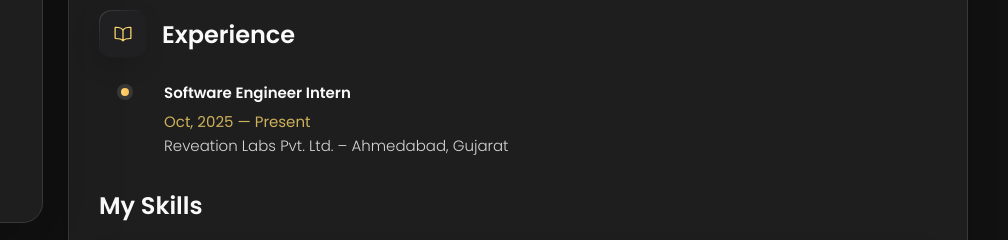
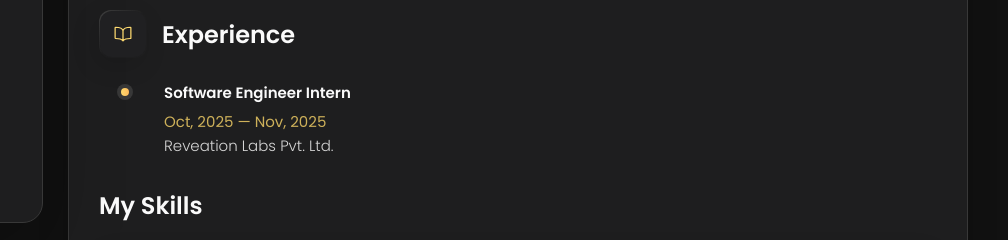
Before and after one commit to ronitmotivaras/Portfolio, a plain HTML site: page index.html in a window 1280 px wide. Both pictures are taken after a click on the button "Resume". Shown: the part 519-759 px from the top of the page, 272-1280 px from the left. Drawn offline with nearby package versions, Linux system fonts and the light colour scheme.

Commit message:
add changes

```diff
--- a/index.html
+++ b/index.html
@@ -380,9 +380,9 @@
 
           <li class="timeline-item">
             <h4 class="h4 timeline-item-title">Software Engineer Intern</h4>
-            <span>Oct, 2025 — Present</span>
+            <span>Oct, 2025 — Nov, 2025</span>
             <p class="timeline-text">
-              Reveation Labs Pvt. Ltd. – Ahmedabad, Gujarat
+              Reveation Labs Pvt. Ltd.
             </p>
           </li>
 
```
